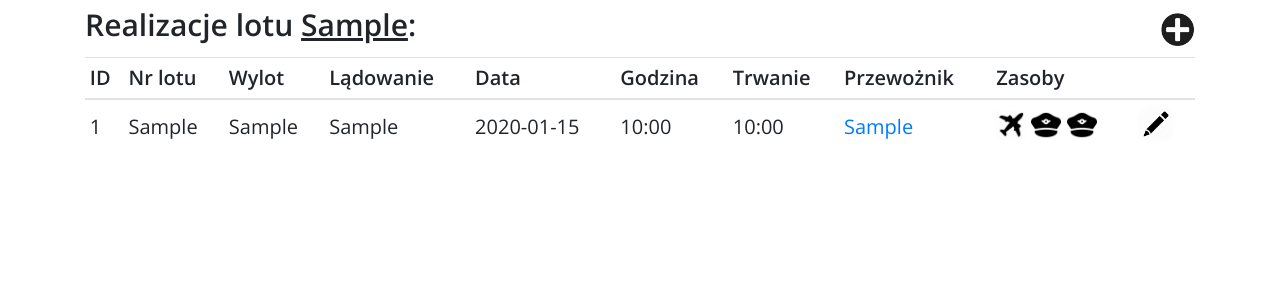
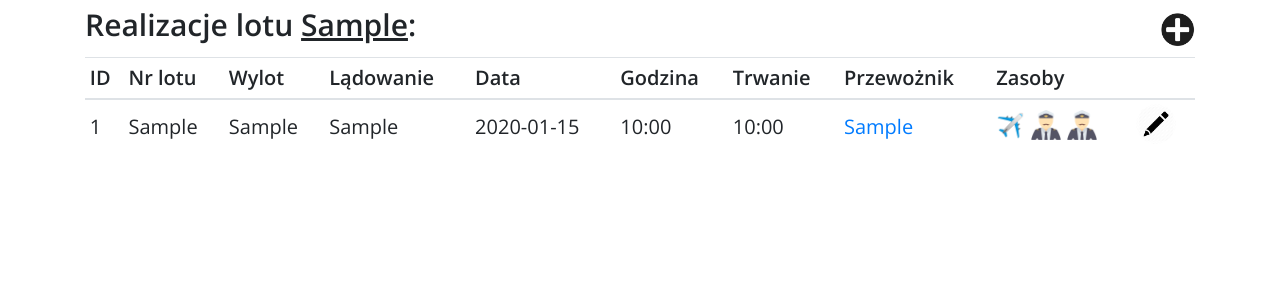
Before and after one commit to daniktl/flies-manager-web-app, a Flask app: a page that uses templates/flights.html in a window 1280 px wide. Shown: the part 398-698 px from the top of the page. Run offline with Flask 2, Linux system fonts and the light colour scheme; tables that the repository leaves empty hold one stand-in row (values such as "Sample post"); lists and menus that the app fills with data are empty; parts of the project's set-up code (start-up, migrations or seed data) failed here and were passed over; some libraries are stand-ins or nearby versions.

Commit message:
some visual edits

```diff
--- a/static/style.css
+++ b/static/style.css
@@ -342,7 +342,7 @@ html {
 }
 
 .img-status.plane {
-    background-image: url("/static/plane.png");
+    background-image: url("/static/plane.ico");
 
 }
 
--- a/templates/flights.html
+++ b/templates/flights.html
@@ -79,7 +79,7 @@
             {% for note in realizacje %}
                 <tr>
                     <th>
-                        {{ note.id_rlotu }}
+                        {{ note.id_rlotu }} {% if not note.samolot_nr_boczny or not note.pilot_id_pil1 or not note.pilot_id_pil2 %}<span class="badge badge-danger badge-pill">!</span>{% endif %}
                     </th>
                     <th>
                         {{ note.harmonogram.nr_lotu }}
```
Also changed, not shown: static/pilot.png, static/plane.ico (added).
